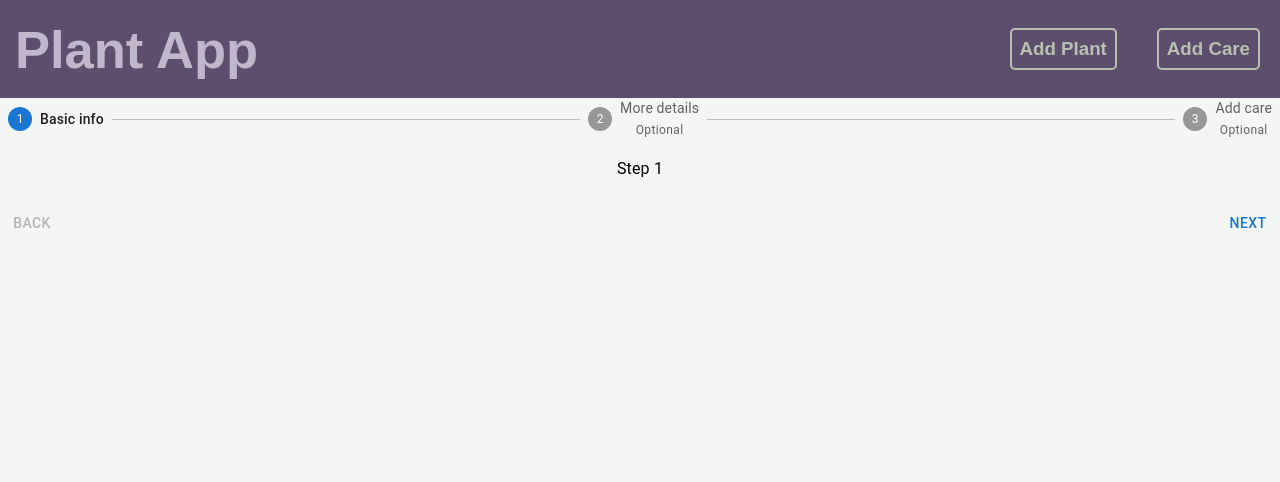
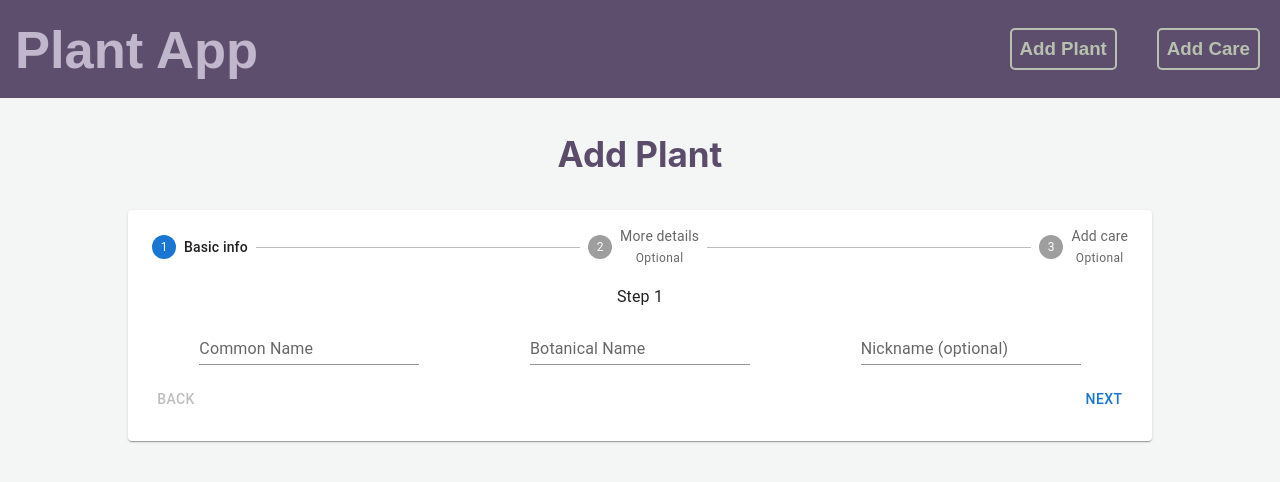
Before and after one commit to bumbleb5/dangerboat-plant-app, a React (Create React App) app: page /addPlant in a window 1280 px wide. Shown: the top 482 px of the page. Built offline with nearby package versions, Linux system fonts and the light colour scheme; no server answers.

Commit message:
making basic info form and adding it to stepper

```diff
--- a/package.json
+++ b/package.json
@@ -7,6 +7,7 @@
     "@emotion/styled": "^11.3.0",
     "@material-ui/core": "^4.12.3",
     "@material-ui/icons": "^4.11.2",
+    "@material-ui/lab": "^4.0.0-alpha.60",
     "@mdi/js": "^5.9.55",
     "@mdi/react": "^1.5.0",
     "@mui/material": "^5.0.0",
@@ -14,6 +15,8 @@
     "@testing-library/react": "^11.2.7",
     "@testing-library/user-event": "^12.8.3",
     "axios": "^0.21.4",
+    "install": "^0.13.0",
+    "npm": "^7.24.1",
     "react": "^17.0.2",
     "react-dom": "^17.0.2",
     "react-router-dom": "^5.2.0",
--- a/src/components/addCareForm/addCareForm.js
+++ b/src/components/addCareForm/addCareForm.js
@@ -6,6 +6,8 @@ import Step from '@mui/material/Step';
 import StepLabel from '@mui/material/StepLabel';
 import Button from '@mui/material/Button';
 import Typography from '@mui/material/Typography';
+import CardContent from "@mui/material/CardContent";
+import Card from "@mui/material/Card";
 
 const steps = ['Basic info', 'More details', 'Add care'];
 
@@ -106,6 +108,8 @@ class AddCareForm extends React.Component {
 
     render() {
         return (
+            <Card sx={{ width: '80%', margin: '20px auto' }}>
+                <CardContent>
                     <Box sx={{ width: '100%' }}>
                         <Stepper activeStep={this.state.activeStep}>
                             {steps.map((label, index) => {
@@ -162,6 +166,8 @@ class AddCareForm extends React.Component {
                             </React.Fragment>
                         )}
                     </Box>
+                </CardContent>
+            </Card>
         );
     }
 }
--- a/src/components/addPlantForm/addPlantForm.js
+++ b/src/components/addPlantForm/addPlantForm.js
@@ -1,4 +1,6 @@
 import React from 'react';
+
+import BasicInfoForm from './reusableForms/basicInfoForm';
 // import Stepper from '@material-ui/core/Stepper';
 // import Step from '@material-ui/core/Step';
 // import StepLabel from '@material-ui/core/StepLabel';
@@ -10,6 +12,9 @@ import Step from '@mui/material/Step';
 import StepLabel from '@mui/material/StepLabel';
 import Button from '@mui/material/Button';
 import Typography from '@mui/material/Typography';
+import Card from '@mui/material/Card';
+import CardContent from '@mui/material/CardContent';
+import CardActions from '@mui/material/CardActions';
 
 import './addPlantForm.css';
 
@@ -109,8 +114,20 @@ class AddPlantForm extends React.Component {
         console.log(e.target.value);
     }
 
+    formToRender = (stepIndex) => {
+        switch (stepIndex) {
+            case 0:
+                return <BasicInfoForm/>;
+                break;
+        }
+    }
+
     render() {
         return (
+            <div>
+                <p className="addPlantTitle" style={{fontSize: '35px', color: '#5B4C6B', fontWeight: 'bolder'}}>Add Plant</p>
+                <Card sx={{ width: '80%', margin: '15px auto' }}>
+                    <CardContent>
                         <Box sx={{ width: '100%' }}>
                             <Stepper activeStep={this.state.activeStep}>
                                 {steps.map((label, index) => {
@@ -144,6 +161,9 @@ class AddPlantForm extends React.Component {
                             ) : (
                                 <React.Fragment>
                                     <Typography sx={{ mt: 2, mb: 1 }}>Step {this.state.activeStep + 1}</Typography>
+                                    <Box>
+                                        {this.formToRender(this.state.activeStep)}
+                                    </Box>
                                     <Box sx={{ display: 'flex', flexDirection: 'row', pt: 2 }}>
                                         <Button
                                             color="inherit"
@@ -159,7 +179,6 @@ class AddPlantForm extends React.Component {
                                                 Skip
                                             </Button>
                                         )}
-
                                         <Button onClick={this.handleNext}>
                                             {this.state.activeStep === steps.length - 1 ? 'Finish' : 'Next'}
                                         </Button>
@@ -167,6 +186,10 @@ class AddPlantForm extends React.Component {
                                 </React.Fragment>
                             )}
                         </Box>
+                    </CardContent>
+                </Card>
+            </div>
+
         );
     }
 }
--- /dev/null
+++ b/src/components/addPlantForm/reusableForms/basicInfoForm.css
@@ -0,0 +1,9 @@
+.basicInfoForm {
+    display: flex;
+    flex-wrap: wrap;
+    justify-content: space-around;
+}
+
+/*.basicInfoForm .formField {*/
+/*    */
+/*}*/
--- /dev/null
+++ b/src/components/addPlantForm/reusableForms/basicInfoForm.js
@@ -0,0 +1,36 @@
+import React from 'react';
+import TextField from '@mui/material/TextField';
+import './basicInfoForm.css';
+// import DatePicker from '@material-ui/lab/lab/DatePicker';
+
+export default class BasicInfoForm extends React.Component {
+    constructor(props) {
+        super(props);
+        this.state = {
+            commonName: '',
+            nickname: '',
+            botName: '',
+            acqDate: '',
+        }
+        this.handleInputChange = this.handleInputChange.bind(this);
+    }
+
+    handleInputChange = (e) => {
+        console.log(e.target.id);
+        let field = e.target.id;
+        let value = e.target.value;
+        // it is unhappy about the field it seems to want an exact key
+        this.setState({field: value});
+    }
+
+    render() {
+        return (
+            <div className="basicInfoForm">
+                <TextField id="commonName" className="formField" label="Common Name" value={this.state.commonName} variant="standard" onChange={this.handleInputChange} />
+                <TextField id="botName" className="formField" label="Botanical Name" value={this.state.botName} variant="standard" onChange={this.handleInputChange} />
+                <TextField id="nickname" className="formField" label="Nickname (optional)" value={this.state.nickname} variant="standard" onChange={this.handleInputChange} />
+                {/*<DatePicker id="acqDate" label="Acquisition Date" value={this.plantObj.acqDate} onChange={this.handleDateChange}/>*/}
+            </div>
+        )
+    }
+}
```
Also changed, not shown: 1 other file (tests, documents, lock files or other folders). Lines whose indentation alone changed are shown as unchanged.
